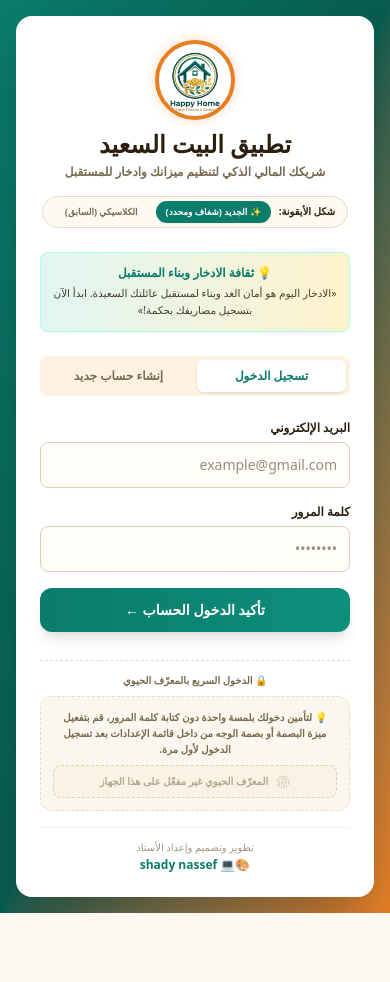
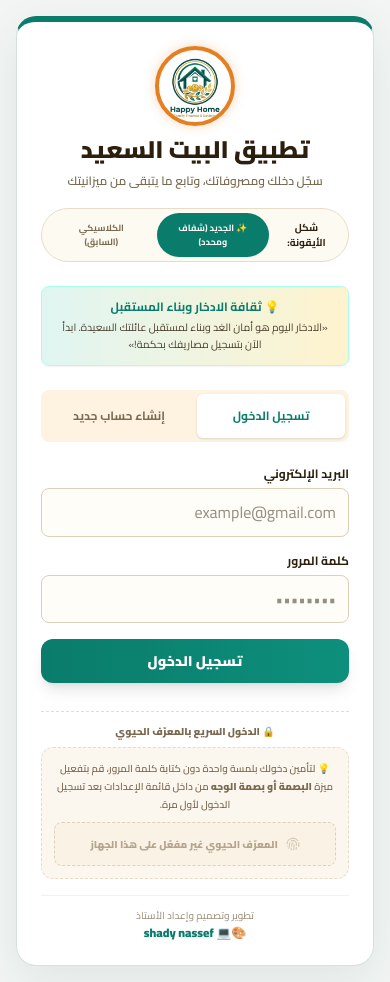
Before and after one commit to shado0ox/happypublic, a React (Vite) app: page / in a window 390 px wide. Before the commit the page ends 913 px from the top, so only its background shows below. Built offline with nearby package versions, Linux system fonts and the light colour scheme; a web font is replaced by a local one.

Commit message:
style: refine Happy Home balance, navigation and mobile readability

```diff
--- a/index.html
+++ b/index.html
@@ -2,7 +2,7 @@
 <html lang="ar" dir="rtl">
   <head>
     <meta charset="UTF-8" />
-    <meta name="viewport" content="width=device-width, initial-scale=1.0, maximum-scale=1.0, user-scalable=no" />
+    <meta name="viewport" content="width=device-width, initial-scale=1.0, viewport-fit=cover" />
     <title>البيت السعيد لمصاريف المنزل - إدارة وتنظيم ميزانية العائلة بذكاء</title>
 
     <!-- Google SEO Meta Tags -->
--- a/src/App.tsx
+++ b/src/App.tsx
@@ -2232,13 +2232,13 @@ _Smart authenticated report automatically exported from Albait Alsaeed Local App
   // Auth Screen Form
   if (!currentUser) {
     return (
-      <div dir={isRTL ? 'rtl' : 'ltr'} className={`min-h-screen relative flex items-center justify-center p-4 bg-gradient-to-br from-[#0a7c6b] via-[#085c4f] to-[#e67e22] font-sans ${isRTL ? 'text-right' : 'text-left'}`}>
+      <div dir={isRTL ? 'rtl' : 'ltr'} className={`home-auth min-h-screen relative flex items-center justify-center p-4 font-sans ${isRTL ? 'text-right' : 'text-left'}`}>
 
         {/* Soft background glow circles */}
         <div className="absolute top-10 left-10 w-48 h-48 rounded-full bg-white/5 blur-xl pointer-events-none" />
         <div className="absolute bottom-10 right-10 w-72 h-72 rounded-full bg-white/5 blur-2xl pointer-events-none" />
 
-        <div className="w-full max-w-md bg-white rounded-2xl p-6 md:p-8 shadow-2xl relative overflow-hidden transition-all duration-300">
+        <div className="home-auth-panel w-full max-w-md bg-white p-6 md:p-8 relative overflow-hidden">
 
           {/* Logo Heading banner */}
           <div className="flex flex-col items-center justify-center mb-6 text-center">
@@ -2255,7 +2255,7 @@ _Smart authenticated report automatically exported from Albait Alsaeed Local App
               />
             </div>
             <h1 className="text-2xl font-black font-display text-[#2c1f0e] mt-2">تطبيق البيت السعيد</h1>
-            <p className="text-[#7a6a52] text-xs font-semibold mt-1">شريكك المالي الذكي لتنظيم ميزانك وادخار للمستقبل</p>
+            <p className="text-[#7a6a52] text-xs font-semibold mt-1">سجّل دخلك ومصروفاتك، وتابع ما يتبقى من ميزانيتك</p>
 
             {/* Quick Beautiful Interactive Toggle for Proposed Logo Preview */}
             <div className="mt-4 px-3 py-1 bg-[#fdfaf2] border border-[#e8dcc8] rounded-full inline-flex items-center gap-2 text-[10px] font-bold text-[#2c1f0e]">
@@ -2366,7 +2366,7 @@ _Smart authenticated report automatically exported from Albait Alsaeed Local App
               disabled={authLoading}
               className="w-full py-3 bg-gradient-to-r from-[#0a7c6b] to-[#0d8f7c] hover:from-[#085c4f] hover:to-[#0a7c6b] text-white rounded-xl text-sm font-black transition-all hover:-translate-y-0.5 active:translate-y-0 shadow-lg disabled:opacity-50"
             >
-              {authLoading ? 'جاري التحقق...' : authMode === 'login' ? 'تأكيد الدخول الحساب ←' : 'تسجيل وتجهيز الحساب الجديد'}
+              {authLoading ? 'جاري التحقق...' : authMode === 'login' ? 'تسجيل الدخول' : 'إنشاء الحساب'}
             </button>
 
             {authMode === 'login' && (
@@ -2508,13 +2508,13 @@ _Smart authenticated report automatically exported from Albait Alsaeed Local App
 
   // Main Verified App Component
   return (
-    <div dir={isRTL ? 'rtl' : 'ltr'} className={`min-h-screen bg-[#fef9f0] pb-24 font-sans select-none antialiased ${isRTL ? 'text-right' : 'text-left'}`}>
+    <div dir={isRTL ? 'rtl' : 'ltr'} className={`home-app min-h-screen pb-24 font-sans antialiased ${isRTL ? 'text-right' : 'text-left'}`}>
 
       {/* Hidden layout canvas for image drawing exports */}
       <canvas ref={canvasRef} className="hidden" />
 
       {/* Header Sticky Top Bar */}
-      <header className="sticky top-0 z-40 bg-white border-b border-[#e8dcc8] shadow-sm px-4 py-3 flex items-center justify-between">
+      <header className="home-header sticky top-0 z-40 bg-white px-4 py-3 flex items-center justify-between">
         <div className="flex items-center gap-3">
           <div className="w-9 h-9 rounded-lg bg-gradient-to-br from-[#0a7c6b] to-[#e67e22] flex items-center justify-center shadow-sm">
             <span className="text-white text-base">🏠</span>
@@ -2549,7 +2549,7 @@ _Smart authenticated report automatically exported from Albait Alsaeed Local App
       </header>
 
       {/* Main Container Views switcher */}
-      <main className="max-w-md mx-auto p-4 space-y-4">
+      <main className="home-content mx-auto p-4 space-y-4">
 
         {/* PWA Install Promo Notice banner - closeable step-by-step guide */}
         <AnimatePresence>
@@ -2621,7 +2621,7 @@ _Smart authenticated report automatically exported from Albait Alsaeed Local App
 
                 <div className="text-[9px] text-[#ffdcb3] font-bold text-center pt-1 border-t border-white/10 flex items-center justify-center gap-1">
                   <span>✨</span>
-                  <span>يوفر لك التطبيق المحمول المثبّت سرعة تشغيل مضاعفة بنسبة 200% بدون تحميل متصفح!</span>
+                  <span>افتح التطبيق مباشرة من الشاشة الرئيسية بعد تثبيته</span>
                 </div>
               </div>
 
@@ -2634,7 +2634,7 @@ _Smart authenticated report automatically exported from Albait Alsaeed Local App
           <div className="space-y-4">
 
             {/* Elegant Main Balance Banner */}
-            <div className="bg-gradient-to-br from-[#0a7c6b] via-[#0d9b87] to-[#f0a04a] text-white rounded-2xl p-5 shadow-xl relative overflow-hidden">
+            <div className="home-balance text-white p-5 relative overflow-hidden">
               <div className="absolute top-0 left-0 w-32 h-32 rounded-full bg-white/5 -translate-x-10 -translate-y-10" />
 
               <div className="relative">
@@ -3823,10 +3823,11 @@ _Smart authenticated report automatically exported from Albait Alsaeed Local App
       </main>
 
       {/* Global Bottom Navigation Sticky Tab bar */}
-      <nav className="fixed bottom-0 left-0 right-0 z-40 bg-white border-t border-[#e8dcc8] shadow-[0_-4px_16px_rgba(44,31,14,0.06)] px-2 py-1.5 pb-safe flex items-center justify-around">
+      <nav aria-label={isRTL ? "التنقل الرئيسي" : "Main navigation"} className="home-nav fixed bottom-0 left-0 right-0 z-40 bg-white px-2 py-1.5 flex items-center justify-around">
 
         <button
           onClick={() => setActiveTab('dashboard')}
+          aria-current={activeTab === 'dashboard' ? 'page' : undefined}
           className={`flex flex-col items-center justify-center p-2 rounded-lg transition-all ${
             activeTab === 'dashboard' ? 'text-[#0a7c6b]' : 'text-[#7a6a52] hover:text-[#2c1f0e]'
           }`}
@@ -3841,6 +3842,7 @@ _Smart authenticated report automatically exported from Albait Alsaeed Local App
 
         <button
           onClick={() => setActiveTab('income')}
+          aria-current={activeTab === 'income' ? 'page' : undefined}
           className={`flex flex-col items-center justify-center p-2 rounded-lg transition-all ${
             activeTab === 'income' ? 'text-[#0a7c6b]' : 'text-[#7a6a52] hover:text-[#2c1f0e]'
           }`}
@@ -3855,6 +3857,7 @@ _Smart authenticated report automatically exported from Albait Alsaeed Local App
 
         <button
           onClick={() => setActiveTab('expense')}
+          aria-current={activeTab === 'expense' ? 'page' : undefined}
           className={`flex flex-col items-center justify-center p-2 rounded-lg transition-all ${
             activeTab === 'expense' ? 'text-[#0a7c6b]' : 'text-[#7a6a52] hover:text-[#2c1f0e]'
           }`}
@@ -3869,6 +3872,7 @@ _Smart authenticated report automatically exported from Albait Alsaeed Local App
 
         <button
           onClick={() => setActiveTab('statement')}
+          aria-current={activeTab === 'statement' ? 'page' : undefined}
           className={`flex flex-col items-center justify-center p-2 rounded-lg transition-all ${
             activeTab === 'statement' ? 'text-[#0a7c6b]' : 'text-[#7a6a52] hover:text-[#2c1f0e]'
           }`}
@@ -3883,6 +3887,7 @@ _Smart authenticated report automatically exported from Albait Alsaeed Local App
 
         <button
           onClick={() => setActiveTab('settings')}
+          aria-current={activeTab === 'settings' ? 'page' : undefined}
           className={`flex flex-col items-center justify-center p-2 rounded-lg transition-all ${
             activeTab === 'settings' ? 'text-[#0a7c6b]' : 'text-[#7a6a52] hover:text-[#2c1f0e]'
           }`}
--- a/src/index.css
+++ b/src/index.css
@@ -1,4 +1,64 @@
 @import "tailwindcss";
+
+@theme {
+  --font-sans: "Cairo", sans-serif;
+  --font-display: "Cairo", sans-serif;
+}
+
+:root {
+  --home-paper: #f2f5f4;
+  --home-surface: #ffffff;
+  --home-ink: #183a34;
+  --home-muted: #536760;
+  --home-green: #0a7c6b;
+  --home-line: #d5e2dc;
+}
+
+body { margin: 0; background: var(--home-paper); }
+.home-app, .home-auth { background: var(--home-paper); color: var(--home-ink); }
+.home-app { padding-bottom: calc(6rem + env(safe-area-inset-bottom, 0px)); }
+.home-content { max-width: 38rem; }
+.home-header { border-bottom: 1px solid var(--home-line); }
+.home-auth-panel {
+  border: 1px solid var(--home-line);
+  border-top: 6px solid var(--home-green);
+  border-radius: 20px;
+  box-shadow: 0 16px 48px rgb(24 58 52 / 8%);
+}
+.home-auth-panel p { line-height: 1.8; }
+.home-auth-panel input { min-height: 48px; font-size: 16px; }
+.home-auth-panel button { min-height: 44px; }
+.home-balance {
+  background: var(--home-ink);
+  border-radius: 20px 20px 6px 6px;
+  border-inline-start: 6px solid #90d4b0;
+  box-shadow: none;
+  font-variant-numeric: tabular-nums;
+}
+.home-balance .text-3xl { font-size: clamp(1.75rem, 7vw, 2.5rem); letter-spacing: 0; overflow-wrap: anywhere; }
+.home-balance .grid > div { background: transparent; padding-inline: 0; border-radius: 0; }
+.home-balance .grid span:first-child { font-size: 12px; color: #d8eee5; }
+.home-balance .grid span:last-child { white-space: normal; overflow-wrap: anywhere; font-size: 13px; }
+.home-nav {
+  border-top: 1px solid var(--home-line);
+  padding-bottom: calc(.375rem + env(safe-area-inset-bottom, 0px));
+}
+.home-nav > button { flex: 1; min-width: 0; min-height: 56px; padding-inline: 0; }
+.home-nav > button > span { font-size: 12px; }
+.home-nav > button[aria-current="page"] { color: var(--home-green); }
+.home-app input, .home-app select, .home-app textarea { font-size: 16px; }
+:where(button, a, input, select, textarea):focus-visible {
+  outline: 3px solid var(--home-green);
+  outline-offset: 3px;
+}
+@media (min-width: 768px) {
+  .home-content { padding-block: 2rem; }
+  .home-header { padding-inline: max(1.5rem, calc((100vw - 38rem) / 2)); }
+  .home-nav { left: 50%; right: auto; transform: translateX(-50%); width: 38rem; border-inline: 1px solid var(--home-line); border-radius: 16px 16px 0 0; }
+}
+@media (prefers-reduced-motion: reduce) {
+  *, *::before, *::after { animation-duration: .01ms !important; animation-iteration-count: 1 !important; transition-duration: .01ms !important; scroll-behavior: auto !important; }
+}
 
 @keyframes infinite-progress {
   0% { transform: translateX(-100%); }
```
